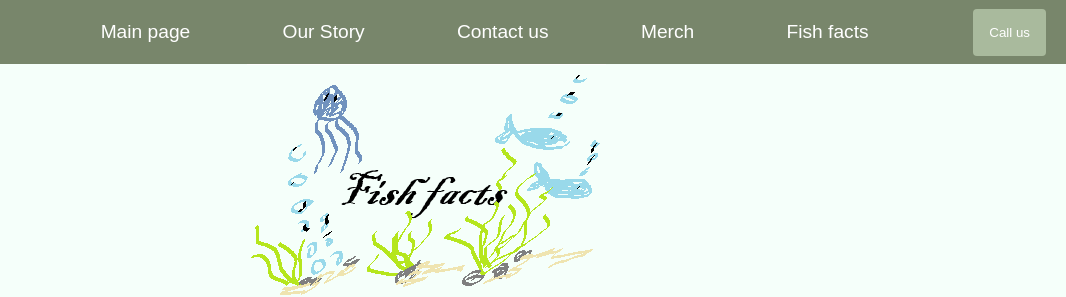
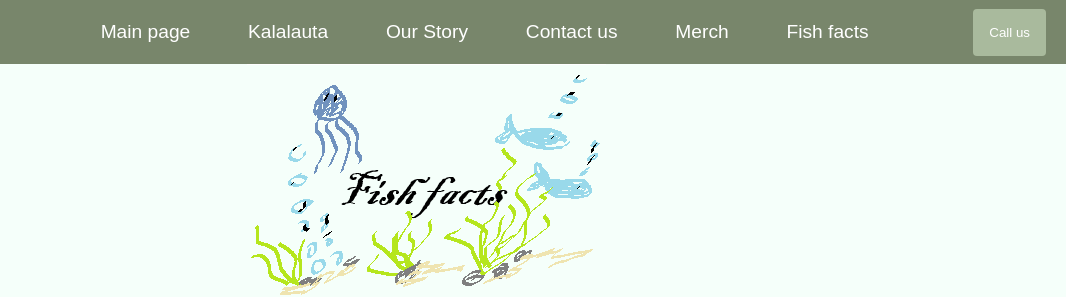
Before and after one commit to phokuu/index.html, a plain HTML site: page yleisetkalat.html in a window 1280 px wide. Shown: the top 297 px of the page, 214-1280 px from the left. Drawn offline with Linux system fonts and the light colour scheme.

Commit message:
Update yleisetkalat.html

```diff
--- a/yleisetkalat.html
+++ b/yleisetkalat.html
@@ -20,6 +20,7 @@
     <nav id="nav-menu">
         <ul>
             <li><a href="index.html">Main page</a></li>
+            <li><a href="kalalauta.html">Kalalauta</a></li>
             <li><a href="whoarewe.html">Our Story</a></li>
             <li><a href="apusivu.html">Contact us</a></li>
             <li><a href="merch.html">Merch</a></li>
```
